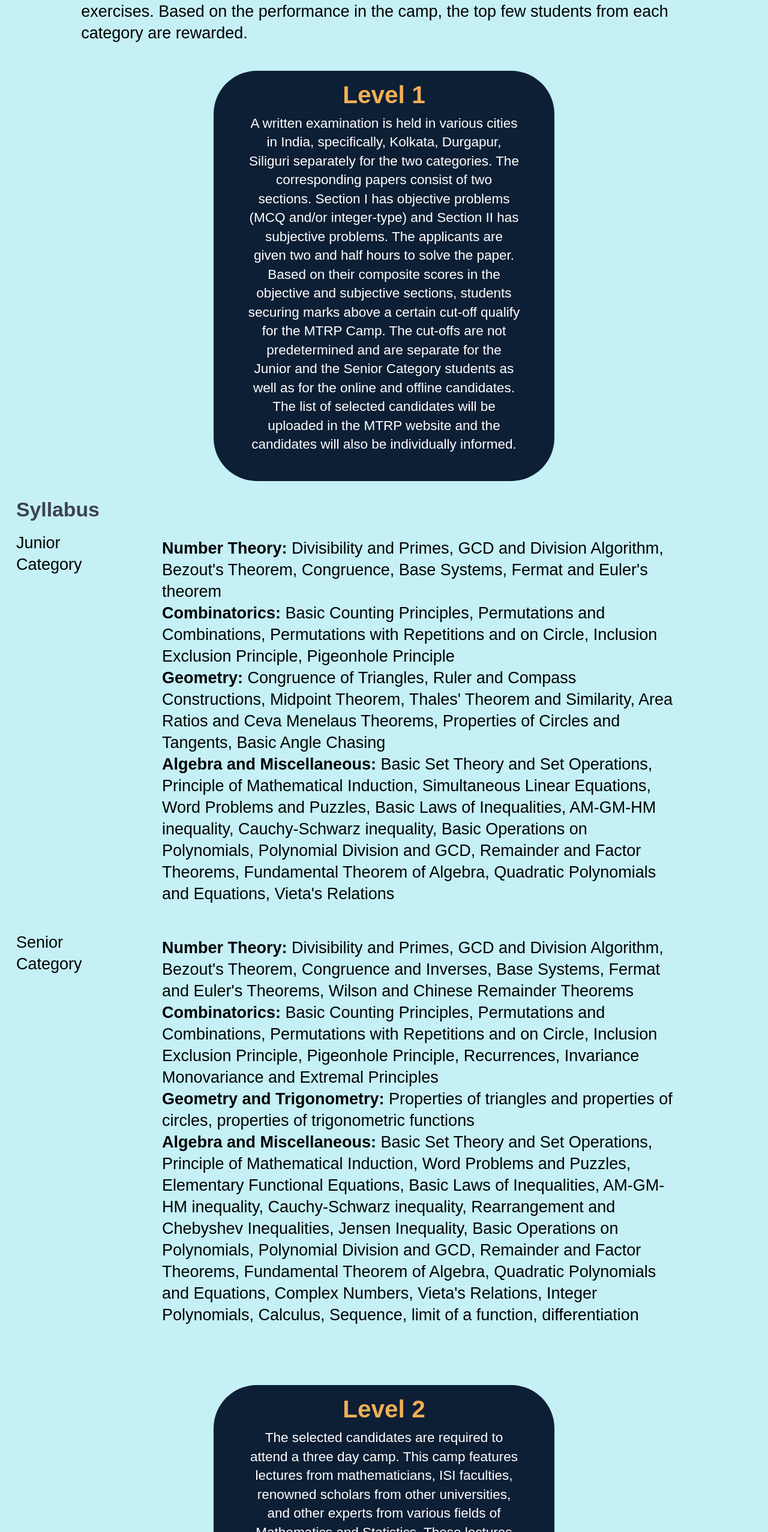
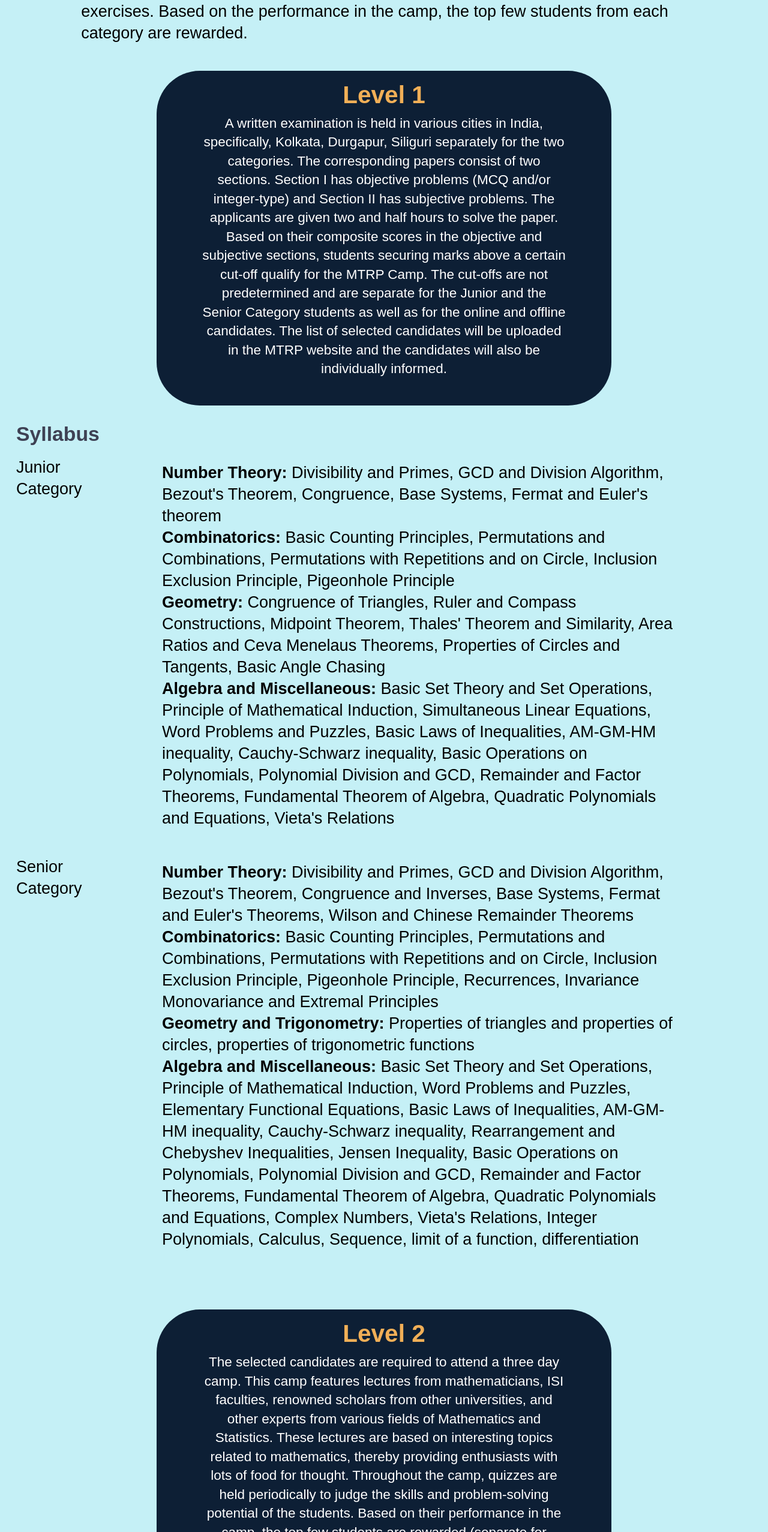
Before and after one commit to Integration-ISIK/mtrp-2024-website, a Next.js app: page /program in a window 1280 px wide. Shown: the part 1012-3566 px from the top of the page at 60% size. Built offline with nearby package versions, Linux system fonts and the light colour scheme; a web font is replaced by a local one.

Commit message:
Update page.tsx

```diff
--- a/app/program/page.tsx
+++ b/app/program/page.tsx
@@ -26,7 +26,7 @@
               Students from each category are selected for the math camp based on their performance in the written test. The camp consists of interactive sessions with mathematicians, ISI faculties and scholars from other universities, along with a few exercises. Based on the performance in the camp, the top few students from each category are rewarded.
             </p>
             <div className='flex flex-row flex-wrap justify-center gap-4'>
-              <div className='max-w-[90%] md:max-w-[45%] bg-[#0D1F35] rounded-[4rem]'>
+              <div className='max-w-[90%] md:max-w-[60%] bg-[#0D1F35] rounded-[4rem]'>
                 <div className=" whitespace-pre-line font-bold text-3xl md:text-4xl px-2 pt-4">
                   <p className='text-[#F1AF57] md:pb-0 text-center'>Level 1</p>
                 </div>
@@ -63,7 +63,7 @@
                 </div>
               </div>
               <div className='flex flex-row flex-wrap justify-center gap-4'>
-                <div className='max-w-[90%] md:max-w-[45%] bg-[#0D1F35] rounded-[4rem]'>
+                <div className='max-w-[90%] md:max-w-[60%] bg-[#0D1F35] rounded-[4rem]'>
                   <div className=" whitespace-pre-line font-bold text-3xl md:text-4xl px-2 pt-4">
                     <p className='text-[#F1AF57] md:pb-0 text-center'>Level 2</p>
                   </div>
```
